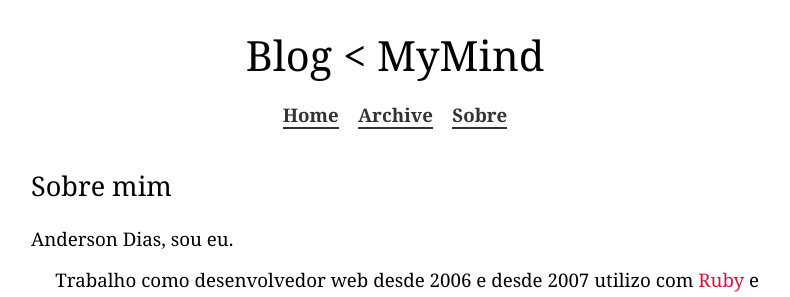
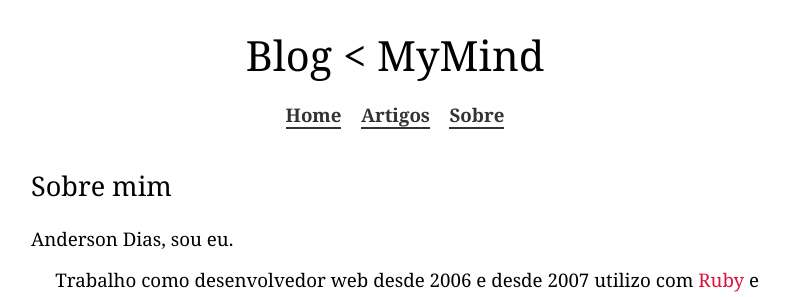
Before and after one commit to andersondias/andersondias.github.com, a Jekyll site: the page built from sobre.markdown, in a window 1280 px wide. Shown: the top 297 px of the page, without its empty margins (245-1035 px from the left). Built offline with Jekyll 4.4.1, drawn with Linux system fonts in a browser that asks for light colours; Markdown is read by kramdown in place of the engine named in the settings.

Commit message:
New link name

```diff
--- a/_layouts/default.html
+++ b/_layouts/default.html
@@ -24,7 +24,7 @@
       <h1>Blog &lt; MyMind</h1>
       <ul id='navigation'>
         <li><a href='/'>Home</a></li>
-        <li><a href='/archive.html'>Archive</a></li>
+        <li><a href='/artigos.html'>Artigos</a></li>
         <li><a href='/sobre.html'>Sobre</a></li>
       </ul>
     </div>
--- a/archive.html
+++ b/artigos.html
@@ -2,7 +2,7 @@
 layout: default
 title: Archive
 ---
-<h2>Archive</h2>
+<h2>Artigos</h2>
 
 <ul id='archive'>
 {% for post in site.posts %}
```
